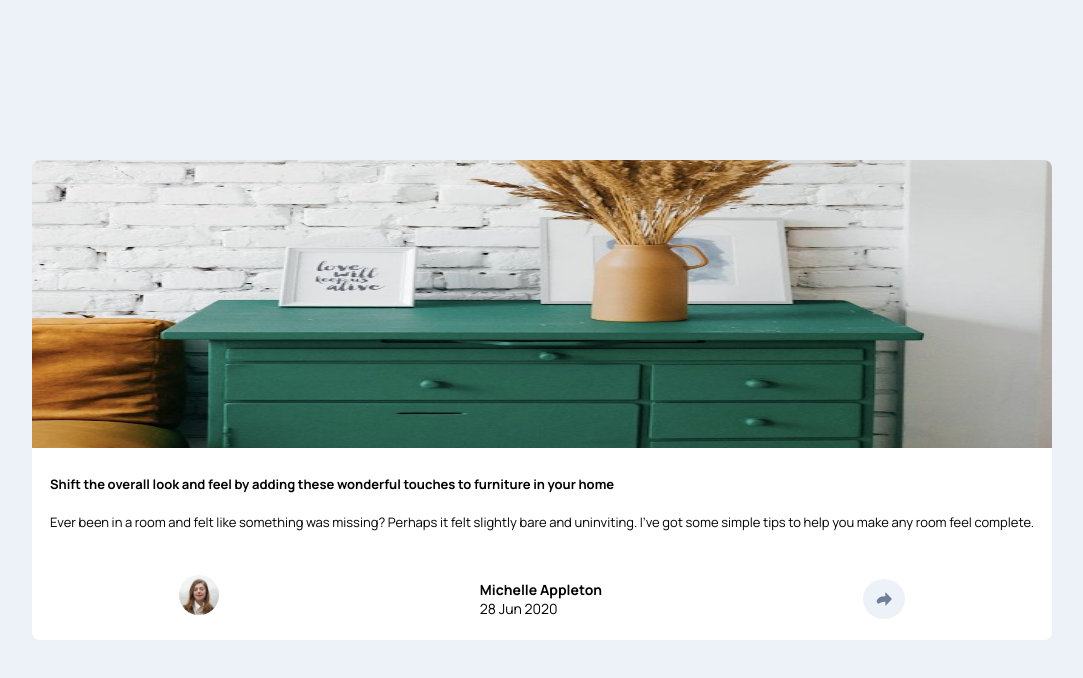
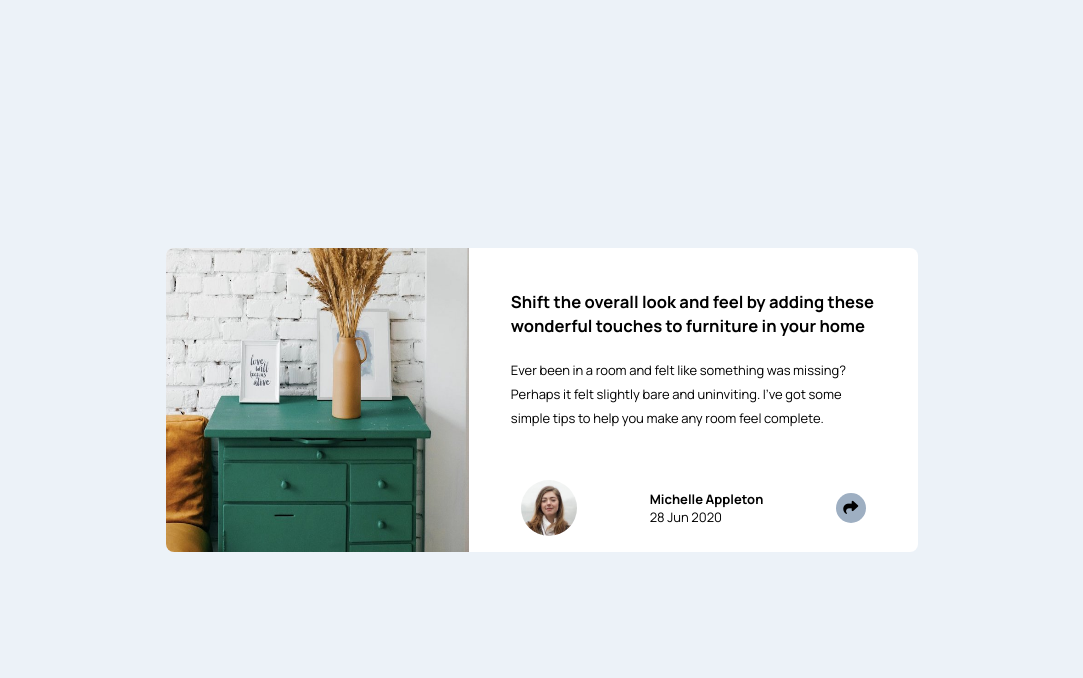
Before and after one commit to Lescano713/Article-Preview-Component, a plain HTML site: page index.html in a window 1280 px wide. Shown: the whole page, without its empty margins (98-1181 px from the left). Drawn offline with Linux system fonts and the light colour scheme.

Commit message:
desktop version

```diff
--- a/index.html
+++ b/index.html
@@ -6,13 +6,17 @@
   <link rel="icon" type="image/png" sizes="32x32" href="./images/favicon-32x32.png">
   <link rel="stylesheet" href="style.css">
   <title>Frontend Mentor | Article preview component</title>
+  <script src="https://kit.fontawesome.com/2434be04db.js" crossorigin="anonymous"></script>
   <script src="index.js" defer></script>
 </head>
 <body>
   <article id="article">
+    <div class="img-container">
       <img class="article-img" src="./images/drawers.jpg" alt="article-img">
+    </div>
+    <div class="info-container">
       <div class="preview-info">
-      <p><b>Shift the overall look and feel by adding these wonderful touches to furniture in your home</b></p>
+        <p class="bolder"><b>Shift the overall look and feel by adding these wonderful touches to furniture in your home</b></p>
         <p>Ever been in a room and felt like something was missing? Perhaps it felt slightly bare and uninviting. I’ve got some simple tips to help you make any room feel complete.</p>
       </div>
       <div class="author-container" id="author-container">
@@ -21,14 +25,15 @@
           <h1>Michelle Appleton</h1>
           <p>28 Jun 2020</p>
         </div>
-      <img class="share-icon" id="share-author" src="./images/icon-share.svg" alt="icon-share">
+        <i class="fa-solid fa-share"  class="share-icon" id="share-author" ></i>
       </div>
       <div class="social-media" id="social-media">
         <h2>SHARE</h2>
         <img src="./images/icon-facebook.svg" alt="image-author">
         <img src="./images/icon-twitter.svg" alt="image-author">
         <img src="./images/icon-pinterest.svg" alt="image-author">
-      <img class="share-icon" id="share-social" src="./images/icon-share.svg" alt="icon-share">
+        <i class="fa-solid fa-share"  class="share-icon" ></i>
+      </div>
     </div>
   </article>
 </body>
--- a/index.js
+++ b/index.js
@@ -2,10 +2,33 @@ const shareAuthor = document.getElementById("share-author");
 const shareSocial = document.getElementById("share-social")
 const divSocialMedia = document.getElementById("social-media");
 const divAuthor = document.getElementById("author-container")
+const mediaQuery = window.matchMedia('(min-width: 800px)');
+
+// function bodys(){
+//     if (body.style.width >= "850px") {
+//         console.log("x")
+//         body.style.backgroundColor = "red";
+//     }else{
+//         console.log("falla");
+//     }
+// }
+// bodys()
+
 
 shareAuthor.addEventListener("click", showSocialMedia);
 
 function showSocialMedia(){
-    divAuthor.classList.toggle("hide");
-    divSocialMedia.classList.toggle("show")
+    // divAuthor.classList.toggle("hide");
+    divSocialMedia.classList.toggle("show");
 }
+
+function changeScreenSize(e){
+    const body = document.body;
+    // if(e.matches){
+    //     body.style.backgroundColor = "red"
+    //     console.log("funciona");
+    // }
+
+
+}
+mediaQuery.addListener(changeScreenSize);
--- a/style.css
+++ b/style.css
@@ -14,9 +14,12 @@
 body, div{
     display: flex;
 }
+/* div:not(.info-container){
+    display: flex;
+} */
 
 body{
-    padding: 2em;
+    padding: 2.5em 1.5em;
     background-color: var(--LightGrayishBlue);
     align-items: center;
     justify-content: center;
@@ -24,29 +27,36 @@ body{
 }
 
 article{
-    max-height: 80%;
-    min-height: 30rem;
+    max-width: 26em;
     background-color: white;
-    display: grid;
+    display: flex;
+    flex-direction: column;
     border-radius: 8px;
     overflow: hidden;
-    .article-img{
-        width: 100%;
-        max-height: 18em;
+    .img-container{
+        overflow: hidden;
+        img{
+            width: 100%;
+            height: 100%;
+        }
     }
     .preview-info{
-        padding: 0.5em;
+        padding: 1em;
         flex-direction: column;
+        line-height: 1.5em;
         p{
             margin: 10px;
             font-size: 13px;
+        }
+        .bolder{
+            font-size: clamp(0.938rem, 0.848rem + 0.238vw, 1.063rem);
         }
     }
     .share-icon{
         align-self: center;
         border-radius: 50%;
-        height: 40px;
-        padding: 13px;
+        height: clamp(1.875rem, 1.652rem + 0.595vw, 2.188rem);
+        padding: 0.2em;
         background-color: var(--LightGrayishBlue);
     }
     .share-icon:hover{
@@ -57,23 +67,17 @@ article{
 
 .author-container{
     justify-content: space-around;
-    padding: 1rem;
+    /* padding: 1.3rem 0.5rem;  */
+    align-items: center;
     .img-author{
         border-radius: 50%;
-        height: 40px;
-        grid-area: img;
+        height: clamp(2.5rem, 1.607rem + 2.381vw, 3.75rem);
     }
     .author{
         flex-direction: column;
         justify-content: center;
-        h1{
-            grid-area: h1;
-        }
-        p{
-            grid-area: p;
-        }
         p, h1{
-            font-size: 14px;
+            font-size: 13px;
         }
     }
 }
@@ -81,7 +85,7 @@ article{
 .social-media{
     background-color: var(--VeryDarkGrayishBlue);
     justify-content: space-around;
-    padding: 1rem;
+    padding: 0.8rem;
     align-items: center;
     display: none;
     img{
@@ -93,20 +97,47 @@ article{
         color: var(--LightGrayishBlue);
         font-weight: 300;
     }
-    .share-icon{
-        background-color: var(--GrayishBlue);
-    }
+}
+i{
+    padding: 0.5em;
+    font-size: 15px;
+    background-color: var(--GrayishBlue);
+    border-radius: 50%;
+}
+i:hover{
+    cursor: pointer;
 }
 
 .hide{
     display: none;
 }
 .show{
-    display: flex;
+    display: flex !important;
 }
-/* @media (min-width: 375px) {
+.info-container{
+    flex-direction: column;
+    justify-content: space-between;
+}
+
+@media (min-width:850px){
     article{
-        border: 1px solid red;
+        flex-direction: row;
+        max-width: 47em;
+        height: 19em;
+        .img-container{
+            width: 100%;
+        }
+        .info-container{
+            padding: 1em;
+        }
     }
-} */
+    .social-media{
+        display: none;
+        border-radius: 10px;
+        position: absolute;
+        bottom: 38%;
+        right: 19%;
+        width: 15em;
+    }
+}
 /* 2:45 pm  */
```
Lines whose indentation alone changed are shown as unchanged.
